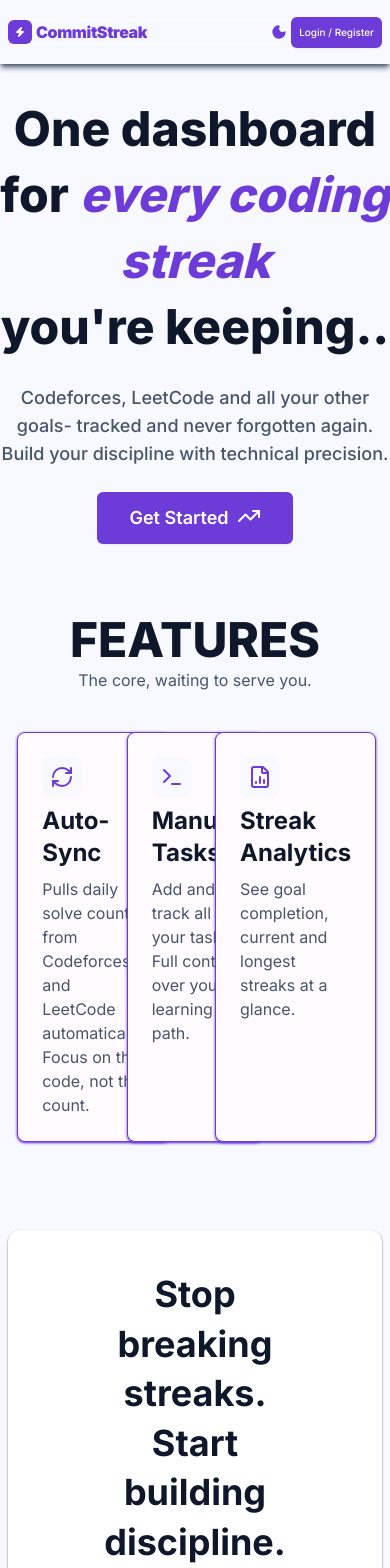
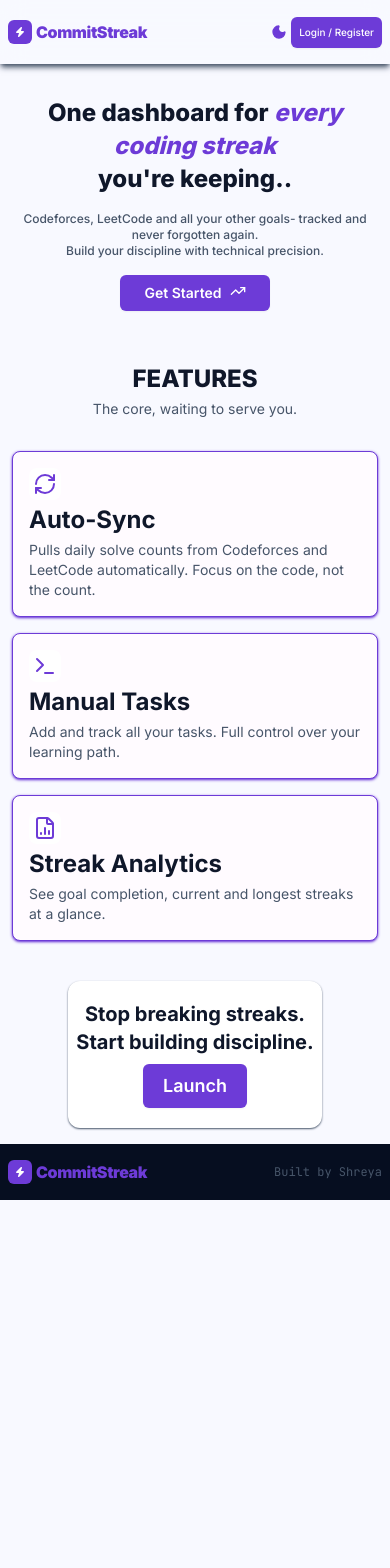
Before and after one commit to shreya300907/CommitStreak, a Next.js app in the folder client/: page / in a window 390 px wide. Shown: the top 1568 px of the page. After the commit the page ends 1200 px from the top, so only its background shows below. Built offline with nearby package versions, Linux system fonts and the light colour scheme.

Commit message:
fix:made home page responsive

```diff
--- a/client/next.config.ts
+++ b/client/next.config.ts
@@ -1,7 +1,6 @@
 import type { NextConfig } from "next";
 
 const nextConfig: NextConfig = {
-  /* config options here */
   reactCompiler: true,
   typescript: {
     ignoreBuildErrors: true,
--- a/client/package.json
+++ b/client/package.json
@@ -13,6 +13,7 @@
     "@base-ui/react": "^1.6.0",
     "class-variance-authority": "^0.7.1",
     "clsx": "^2.1.1",
+    "framer-motion": "^12.42.2",
     "jsonwebtoken": "^9.0.3",
     "lucide-react": "^1.23.0",
     "mongodb": "^6.21.0",
--- a/client/src/components/footer.tsx
+++ b/client/src/components/footer.tsx
@@ -2,7 +2,7 @@ import { Zap } from "lucide-react";
 
 export default function Footer(){
     return(
-        <div className="bg-[#060e20] w-full justify-between flex flex-row px-4 py-4">
+        <div className="bg-[#060e20] w-full items-center justify-between flex flex-row px-2 sm:px-4 py-4">
             <div className="flex items-center gap-1 sm:gap-3 group">
                 <div className="bg-btn-bg text-btn-text p-1.5 rounded-md flex items-center justify-center transition-transform group-hover:scale-105">
                     <Zap className="sm:w-5 sm:h-5 w-3 h-3" fill="currentColor" strokeWidth={0} />
@@ -11,7 +11,7 @@ export default function Footer(){
                     CommitStreak
                 </span>
             </div>
-            <div className="font-mono text-primary-text">
+            <div className="font-mono text-primary-text text-xs sm:text-lg">
                 Built by Shreya
             </div>
         </div>
--- a/client/src/components/home.tsx
+++ b/client/src/components/home.tsx
@@ -1,108 +1,143 @@
+"use client";
+
 import { FileChartColumn, RefreshCw, Terminal, TrendingUp } from "lucide-react";
 import Link from "next/link";
+import { motion } from "framer-motion";
 
 export default function Root(){
+    const containerVariants = {
+        hidden: {},
+        visible: {
+            transition: {
+                staggerChildren: 0.15,
+            },
+        },
+    };
+
+    const cardVariants = {
+        hidden: {
+            opacity: 0,
+            y: 40
+        },
+        visible: {
+            opacity: 1,
+            y: 0,
+            transition: {
+                type: "spring",
+                stiffness: 70,
+                damping: 15,
+                mass: 0.8
+            }
+        },
+    };
+
     return(
-        <div className=" mt-8 gap-6 flex flex-col justify-center items-center">
-            <div className="text-secondary-text font-extrabold text-center text-5xl leading-snug">
+        <div className="px-2 mt-8 gap-4 sm:gap-6 flex flex-col justify-center items-center">
+            <motion.div
+                initial={{ opacity: 0, y: -20 }}
+                animate={{ opacity: 1, y: 0 }}
+                transition={{ duration: 0.6, ease: "easeOut" }}
+                className="text-secondary-text font-extrabold text-center text-2xl sm:text-5xl leading-snug"
+            >
                 One dashboard for <span className="italic text-foreground">every coding streak</span><br/> you're keeping..
-            </div>
-            <div className="text-primary-text font-medium text-center text-lg">
+            </motion.div>
+            <motion.div
+                initial={{ opacity: 0 }}
+                animate={{ opacity: 1 }}
+                transition={{ delay: 0.3, duration: 0.6 }}
+                className="text-primary-text font-medium text-center text-xs sm:text-lg"
+            >
                 Codeforces, LeetCode and all your other goals- tracked and never forgotten again.<br/> Build your discipline with technical precision.
-            </div>
-            <Link
-                href="/register&login"
-                className="flex flex-row gap-2 justify-items-center bg-btn-bg text-btn-text text-lg font-semibold px-8 py-3 rounded-md transition-all duration-200 hover:opacity-90 hover:scale-102 active:scale-95 shadow-xs"
+            </motion.div>
+            <motion.div
+                initial={{ opacity: 0, scale: 0.9 }}
+                animate={{ opacity: 1, scale: 1 }}
+                transition={{ delay: 0.5, type: "spring", stiffness: 100 }}
             >
-                Get Started
-                <TrendingUp className="h-6 w-6"/>
-            </Link>
-            <div className="flex flex-col gap-1 justify-center items-center  mt-12">
-                <div className="text-secondary-text font-extrabold uppercase text-center text-5xl">
+                <Link
+                    href="/register&login"
+                    className="flex flex-row gap-2 justify-items-center bg-btn-bg text-btn-text text-sm sm:text-lg font-semibold px-6 sm:px-8 py-2 sm:py-3 rounded-md transition-all duration-200 hover:opacity-90 hover:scale-102 active:scale-95 shadow-xs"
+                >
+                    Get Started
+                    <TrendingUp className="h-4 w-4 sm:h-6 sm:w-6"/>
+                </Link>
+            </motion.div>
+            <motion.div
+                initial={{ opacity: 0, y: 20 }}
+                whileInView={{ opacity: 1, y: 0 }}
+                viewport={{ once: true }}
+                transition={{ duration: 0.5 }}
+                className="flex flex-col gap-1 justify-center items-center mt-9 sm:mt-12"
+            >
+                <div className="text-secondary-text font-extrabold uppercase text-center text-2xl sm:text-5xl">
                     Features
                 </div>
-                <div className="text-primary-text font-normal text-center text-md">
+                <div className="text-primary-text font-normal text-center text-sm sm:text-md">
                     The core, waiting to serve you.
                 </div>
-            </div>
-            <div className="w-full grid grid-cols-3 justify-items-center px-15 gap-x-8 mt-4 mb-8">
-                <div className="transition-all ease-in-out h-full bg-primary-bg p-6 rounded-lg flex flex-col gap-2 border-btn-bg border-[0.5px] shadow-sm hover:scale-102 hover:shadow-md shadow-btn-bg">
-                    <RefreshCw className="h-10 w-10 p-2 rounded-lg bg-background shrink-0 "/>
+            </motion.div>
+            <motion.div
+                variants={containerVariants}
+                initial="hidden"
+                whileInView="visible"
+                viewport={{ once: true, margin: "-100px" }}
+                className="w-full grid grid-cols-1 sm:grid-cols-3 justify-items-center px-1 sm:px-15 sm:gap-x-8 sm:gap-y-0 gap-y-4 mt-4 mb-4 sm:mb-8"
+            >
+                <motion.div
+                    variants={cardVariants}
+                    className="transition-all ease-in-out h-full bg-primary-bg p-4 sm:p-6 rounded-lg flex flex-col gap-1 sm:gap-2 border-btn-bg border-[0.5px] shadow-sm hover:scale-102 hover:shadow-md shadow-btn-bg"
+                >
+                    <RefreshCw className="sm:h-10 sm:w-10 h-8 w-8 p-1 sm:p-2 rounded-lg bg-secondary-bg shrink-0 "/>
                     <div className="text-secondary-text font-bold text-2xl">
                         Auto-Sync
                     </div>
-                    <div className="text-primary-text font-normal text-md">
+                    <div className="text-primary-text font-normal text-sm sm:text-md">
                         Pulls daily solve counts from Codeforces and LeetCode automatically. Focus on the code, not the count.
                     </div>
-                </div>
-                <div className="transition-all ease-in-out h-full bg-primary-bg p-6 rounded-lg flex flex-col gap-2 border-btn-bg border-[0.5px] shadow-sm hover:scale-102 hover:shadow-md shadow-btn-bg">
-                    <Terminal className="h-10 w-10 p-2 rounded-lg bg-background shrink-0 "/>
+                </motion.div>
+                <motion.div
+                    variants={cardVariants}
+                    className="transition-all ease-in-out h-full bg-primary-bg p-4 sm:p-6 rounded-lg flex flex-col gap-1 sm:gap-2 border-btn-bg border-[0.5px] shadow-sm hover:scale-102 hover:shadow-md shadow-btn-bg"
+                >
+                    <Terminal className="sm:h-10 sm:w-10 h-8 w-8 p-1 sm:p-2 rounded-lg bg-secondary-bg shrink-0 "/>
                     <div className="text-secondary-text font-bold text-2xl">
                         Manual Tasks
                     </div>
-                    <div className="text-primary-text font-normal text-md">
+                    <div className="text-primary-text font-normal text-sm sm:text-md">
                         Add and track all your tasks. Full control over your learning path.
                     </div>
-                </div>
-                <div className="transition-all ease-in-out h-full bg-primary-bg p-6 rounded-lg flex flex-col gap-2 border-btn-bg border-[0.5px] shadow-sm hover:scale-102 hover:shadow-md shadow-btn-bg">
-                    <FileChartColumn className="h-10 w-10 p-2 rounded-lg bg-background shrink-0 "/>
+                </motion.div>
+                <motion.div
+                    variants={cardVariants}
+                    className="transition-all ease-in-out h-full bg-primary-bg p-4 sm:p-6 rounded-lg flex flex-col gap-1 sm:gap-2 border-btn-bg border-[0.5px] shadow-sm hover:scale-102 hover:shadow-md shadow-btn-bg"
+                >
+                    <FileChartColumn className="sm:h-10 sm:w-10 h-8 w-8 p-1 sm:p-2 rounded-lg bg-secondary-bg shrink-0 "/>
                     <div className="text-secondary-text font-bold text-2xl">
                         Streak Analytics
                     </div>
-                    <div className="text-primary-text font-normal text-md">
+                    <div className="text-primary-text font-normal text-sm sm:text-md">
                         See goal completion, current and longest streaks at a glance.
                     </div>
-                </div>
-            </div>
-            {/* <div className="flex flex-col gap-1 justify-center items-center ">
-                <div className="text-secondary-text font-extrabold text-center text-3xl">
-                    What's <span className="italic text-foreground">coming next</span>
-                </div>
-                <div className="text-primary-text font-normal text-center text-md">
-                    Upcoming features to improve your experience.
-                </div>
-            </div> */}
-            {/* <div className="w-full grid grid-cols-3 justify-items-center px-15 gap-x-8 mt-4 mb-8">
-                <div className="transition-all ease-in-out h-full bg-primary-bg p-6 rounded-lg flex flex-col gap-2 border-btn-bg border-[0.5px] shadow-sm hover:scale-102 hover:shadow-md shadow-btn-bg">
-                    <Bell className="h-10 w-10 p-2 rounded-lg bg-background shrink-0 "/>
-                    <div className="text-secondary-text font-bold text-2xl">
-                        Email Remainders
-                    </div>
-                    <div className="text-primary-text font-normal text-md">
-                        A gentle remainder
-                    </div>
-                </div>
-                <div className="transition-all ease-in-out h-full bg-primary-bg p-6 rounded-lg flex flex-col gap-2 border-btn-bg border-[0.5px] shadow-sm hover:scale-102 hover:shadow-md shadow-btn-bg">
-                    <Terminal className="h-10 w-10 p-2 rounded-lg bg-background shrink-0 "/>
-                    <div className="text-secondary-text font-bold text-2xl">
-                        Manual Tasks
-                    </div>
-                    <div className="text-primary-text font-normal text-md">
-                        Add and track all your tasks. Full control over your learning path.
-                    </div>
-                </div>
-                <div className="transition-all ease-in-out h-full bg-primary-bg p-6 rounded-lg flex flex-col gap-2 border-btn-bg border-[0.5px] shadow-sm hover:scale-102 hover:shadow-md shadow-btn-bg">
-                    <FileChartColumn className="h-10 w-10 p-2 rounded-lg bg-background shrink-0 "/>
-                    <div className="text-secondary-text font-bold text-2xl">
-                        Streak Analytics
-                    </div>
-                    <div className="text-primary-text font-normal text-md">
-                        See goal completion, current and longest streaks at a glance with predictive health scores.
-                    </div>
-                </div>
-            </div> */}
-            <div className="flex flex-col gap-4 m-8 justify-items-center px-24 py-10 bg-secondary-bg rounded-xl shadow-xs shadow-primary-text text-secondary-text font-bold text-center">
-                <div className=" text-4xl leading-snug">
+                </motion.div>
+            </motion.div>
+            <motion.div
+                initial={{ opacity: 0, y: 30 }}
+                whileInView={{ opacity: 1, y: 0 }}
+                viewport={{ once: true }}
+                transition={{ type: "spring", stiffness: 60 }}
+                className="mb-4 flex flex-col gap-2 sm:gap-4 m-2 sm:m-8 justify-items-center px-2 sm:px-24 py-5 sm:py-10 bg-secondary-bg rounded-xl shadow-xs shadow-primary-text text-secondary-text font-bold text-center"
+            >
+                <div className=" text-xl sm:text-4xl leading-snug">
                     Stop breaking streaks.<br/>
                     Start building discipline.<br/>
                 </div>
                 <Link
                     href="/register&login"
-                    className="mx-auto w-fit justify-items-center bg-btn-bg text-btn-text text-xl font-semibold px-8 py-3 rounded-md transition-all duration-200 hover:opacity-90 hover:scale-102 active:scale-95 shadow-xs"
+                    className="mx-auto w-fit justify-items-center bg-btn-bg text-btn-text text-lg sm:text-xl font-semibold px-5 sm:px-8 py-2 sm:py-3 rounded-md transition-all duration-200 hover:opacity-90 hover:scale-102 active:scale-95 shadow-xs"
                 >
                     Launch
                 </Link>
-            </div>
+            </motion.div>
         </div>
     );
 }
```
Also changed, not shown: client/src/components/themeToggle.tsx (+0 -15 lines), 1 other file (tests, documents, lock files or other folders).
